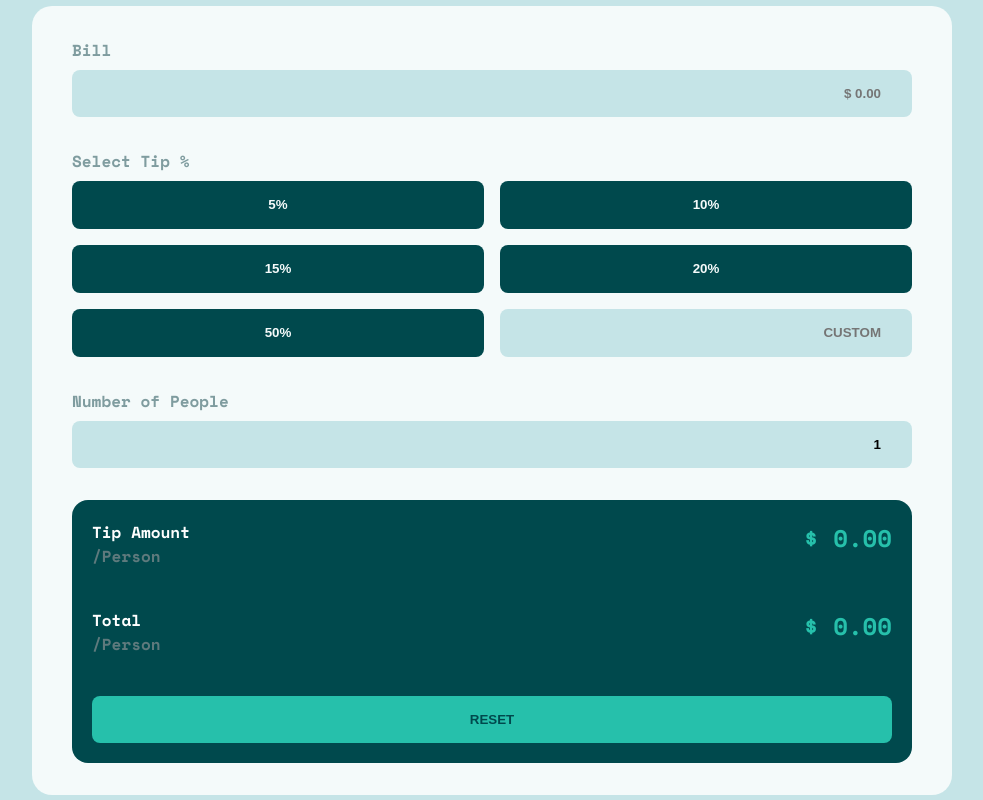
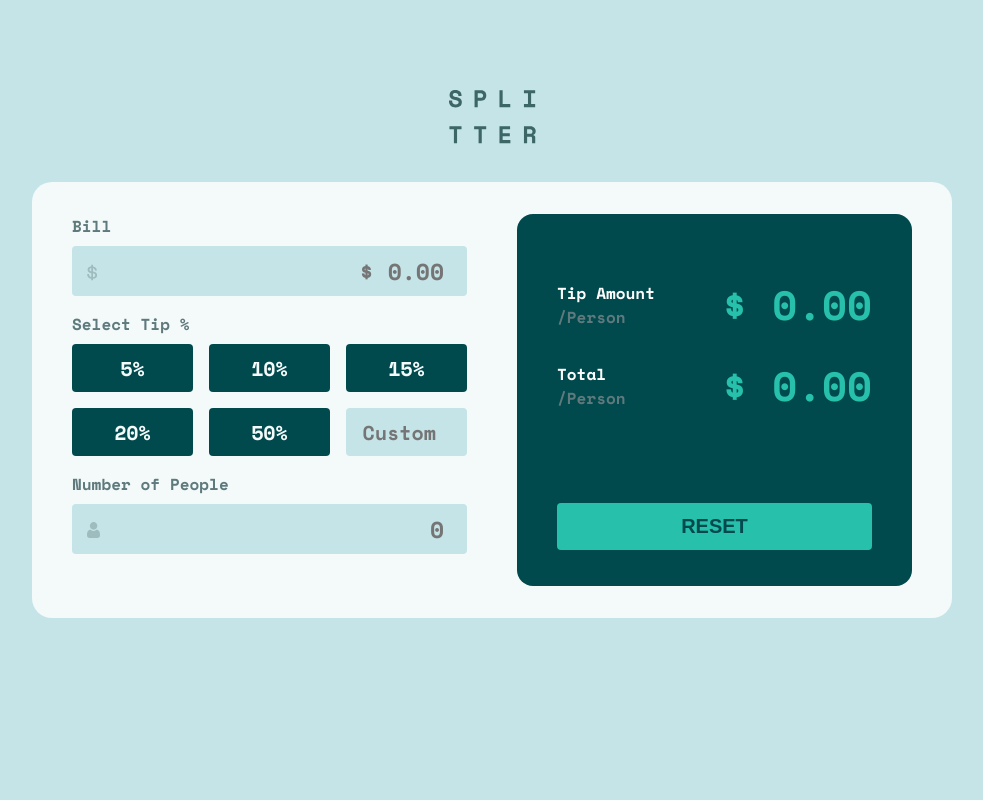
Before and after one commit to arnaudouttier/tip-calculator-app-main, a plain HTML site: page index.html in a window 1280 px wide. Both pictures are taken after a click on the button "RESET". Shown: the whole page, without its empty margins (148-1131 px from the left). Drawn offline with nearby package versions, Linux system fonts and the light colour scheme.

Commit message:
nlle beta

```diff
--- a/global.css
+++ b/global.css
@@ -14,7 +14,7 @@
   border: 0;
   cursor: pointer;
   padding: var(--button_padding) 0;
-  border-radius: var(--border_radius_100);
+  border-radius: var(--button_border_radius);
   font-weight: var(--bolder_200);
   transition: background-color 0.4s ease;
 }
@@ -35,7 +35,7 @@
 
 .btn-secondary:hover {
   background-color: var(--button_secondary_active_bg);
-  color: var(--button_secondary_active_text_color);
+  color: var(--button_primary_active_text_color);
 }
 
 /* INPUTS */
@@ -47,32 +47,48 @@ input {
   cursor: pointer;
   background-color: var(--input_bg_color);
   padding: var(--input_padding);
-  border-radius: var(--border_radius_100);
+  border-radius: var(--input_border_radius);
   font-weight: var(--bolder_200);
+  font-family: var(--page_font_family);
 }
 
-input:focus {
+input[type="radio"] {
+  -moz-appearance: initial;
+}
+
+input:not(input[type="radio"]):focus {
   border: 3px solid var(--border_active) !important;
 }
 
 /* LABEL */
+
 label {
   display: block;
 }
 
-/* LAYOUT */
-
 body {
-  margin: 0;
-  padding: 0;
-  font-family: var(--primary_font);
-  background-color: var(--bg_page);
-  font-weight: var(--bolder_200);
+  font-family: var(--page_font_family);
+  background-color: var(--page_bg_color);
+  font-weight: var(--page_font_weight);
+  background-image: url("images/logo.svg");
+  background-repeat: no-repeat;
+  background-position: 50% 2%;
 }
 
 #main {
   width: 100%;
   height: 100vh;
   display: grid;
-  place-content: center;
+  justify-content: center;
+  align-content: flex-end;
 }
+
+@media (min-width: 1200px) {
+  body {
+    background-position: 50% 12%;
+  }
+
+  #main {
+    place-content: center;
+  }
+}
--- a/index.html
+++ b/index.html
@@ -2,7 +2,7 @@
 <html lang="en">
   <head>
     <meta charset="UTF-8" />
-    <meta name="viewport" content="width=device-width, initial-scale=1.0" />
+    <meta name="viewport" content="width=device-width, initial-scale=1" />
     <meta http-equiv="X-UA-Compatible" content="ie=edge" />
     <link rel="stylesheet" href="style.css" />
     <title>AO Tip Calculator Frontend Mentor</title>
@@ -13,6 +13,11 @@
         <section class="calculator-inputs">
           <div class="calculator-amount">
             <label for="bill">Bill</label>
+            <img
+              src="images/icon-dollar.svg"
+              class="calculator-inputs-input-icon"
+              alt="icon bill dollar"
+            />
             <input
               type="number"
               name="bill"
@@ -35,7 +40,7 @@
               />
               <input
                 type="radio"
-                class="btn btn-primary calculator-perc-button"
+                class="calculator-perc-button"
                 id="ten-perc"
                 value="10"
                 name="checkbox-perc"
@@ -67,32 +72,44 @@
                 id="custom-perc"
                 value=""
                 name="custom-perc"
-                placeholder="CUSTOM"
+                min="0"
+                placeholder="Custom"
               />
             </div>
           </div>
           <div class="calculator-people">
+            <div class="people-labels">
               <label for="people-number">Number of People</label>
               <span class="span-warning">Can't be zero</span>
+            </div>
+            <img
+              src="images/icon-person.svg"
+              class="calculator-inputs-input-icon"
+              alt="icon bill dollar"
+            />
             <input
               type="number"
               name="client"
               id="people-number"
-              value="1"
+              value=""
               class="bill-input"
               min="0"
+              placeholder="0"
             />
           </div>
         </section>
-
         <section class="calculator-result">
+          <div class="calculator-total-group">
             <div class="calculator-tip-amount">
-            <label class="result-label">Tip Amount <span>/Person</span></label>
-            <h2 class="result-total">$ 0.00</h2>
+              <label class="result-label"
+                >Tip Amount <span>/Person</span></label
+              >
+              <h2 class="result-total">$0.00</h2>
             </div>
             <div class="calculator-total">
               <label class="result-label">Total <span>/Person</span></label>
-            <h2 class="result-total">$ 0.00</h2>
+              <h2 class="result-total">$0.00</h2>
+            </div>
           </div>
           <button class="btn btn-secondary calculator-reset">RESET</button>
         </section>
--- a/main.js
+++ b/main.js
@@ -1,11 +1,9 @@
 const calculator = document.querySelector(".calculator");
 const calculatorPeopleBLock = document.querySelector(".calculator-people");
 const billAmount = document.querySelector("#bill-amount");
-const percentageTip = document.querySelector(".bill");
+const customTip = document.querySelector("#custom-perc");
 const nfPeople = document.querySelector("#people-number");
-
 const calculatorReset = document.querySelector(".calculator-reset");
-
 const resultTipTt = document.querySelector(
   ".calculator-tip-amount .result-total"
 );
@@ -15,7 +13,7 @@ let bill = 0;
 let tipPerc = 0;
 let numberCLient = 0;
 
-const tipAmountTotal = (billentage, percTip, peopleN) => {
+const tipAmountTotal = (bill, percTip, peopleN) => {
   return (bill * (percTip / 100)) / peopleN;
 };
 
@@ -25,14 +23,16 @@ const billTotal = (bill, peopleN, percTip) => {
 
 const formatView = (value) => {
   if (isNaN(value) || value === Infinity) {
-    value = "$ 0.00";
+    value = "$0.00";
   }
-  return value;
+  return `$${value.toFixed(2)}`;
 };
 
 const reset = () => {
   billAmount.value = "";
-  nfPeople.value = "1";
+  customTip.value = "";
+  nfPeople.value = "";
+  calculatorPeopleBLock.classList.remove("warning");
   bill = 0;
   tipPerc = 0;
   numberCLient = 0;
@@ -47,7 +47,6 @@ const changeOnCalculator = (event) => {
 
   if (event.target.name === "client") {
     numberCLient = event.target.value;
-    console.log(numberCLient);
 
     if (numberCLient === "0") {
       calculatorPeopleBLock.classList.add("warning");
@@ -58,7 +57,6 @@ const changeOnCalculator = (event) => {
 
   if (event.target.type === "radio" || event.target.name === "custom-perc") {
     tipPerc = event.target.value;
-    console.log(tipPerc);
   }
 
   resultTipTt.innerHTML = formatView(
--- a/style.css
+++ b/style.css
@@ -7,29 +7,44 @@
   width: var(--calculator_width);
   background-color: var(--calculator_bg);
   padding: var(--calculator_padding);
-  border-radius: var(--calculator_border_radius);
+  border-top-left-radius: var(--calculator_border_radius);
+  border-top-right-radius: var(--calculator_border_radius);
 }
 
 .calculator section:first-child {
   margin-bottom: var(--calculator_section_margin);
 }
 
-/* CALCULATOR INPUTS */
+/* Calculator-inputs */
 
 .calculator-amount,
 .calculator-perc-block {
-  margin-bottom: var(--calculator_inputs_amount_block_margin);
+  margin-bottom: var(--ci_amount_block_margin);
+  position: relative;
+}
+
+.calculator-inputs .bill-input {
+  font-size: var(--ci_font_size);
+  color: var(--ci_input_text_color);
 }
 
 .calculator-inputs label {
-  color: var(--calculator_inputs_label_color);
-  margin-bottom: var(--calculator_inputs_label_margin);
+  font-size: var(--ci_label_font_size);
+  color: var(--ci_label_color);
+  margin-bottom: var(--ci_label_margin);
+  font-weight: 900;
+}
+
+.calculator-inputs-input-icon {
+  position: absolute;
+  top: 50px;
+  left: 15px;
 }
 
 .calculator-perc {
   display: grid;
   grid-template-columns: repeat(2, 1fr);
-  grid-gap: var(--calculator_inputs_perc_grid_gap);
+  grid-gap: var(--ci_perc_grid_gap);
 }
 
 .calculator-perc-button {
@@ -37,6 +52,7 @@
   display: flex;
   justify-content: center;
   align-items: center;
+  font-family: var(--page_font_family);
   color: var(--button_primary_text_color);
   min-height: var(--button_height);
 }
@@ -49,7 +65,7 @@
   bottom: 0;
   left: 0;
   background-color: var(--button_primary_bg);
-  border-radius: var(--border_radius_100);
+  border-radius: var(--button_border_radius);
   transition: background-color 0.4s ease;
 }
 
@@ -63,6 +79,7 @@
 }
 
 .calculator-perc-button::after {
+  font-size: var(--ci_perc_font_size);
   z-index: 1;
 }
 
@@ -88,7 +105,19 @@
 }
 
 .calculator-perc-button.custom {
-  color: var(--calculator_inputs_custom_button_text_color);
+  padding: 0 16px 0 0;
+  font-family: var(--page_font_family);
+  font-size: var(--ci_perc_font_size);
+  color: var(--ci_custom_button_text_color);
+}
+
+.calculator-people {
+  position: relative;
+}
+
+.calculator-people .people-labels {
+  display: flex;
+  justify-content: space-between;
 }
 
 .calculator-people .span-warning {
@@ -97,34 +126,37 @@
 
 .calculator-people.warning .span-warning {
   display: block;
-  color: var(--calculator_result_warning_label_color);
+  color: var(--cr_warning_label_color);
 }
 
 .calculator-people.warning input:focus {
-  border: 2px solid var(--calculator_result_warning_border_color) !important;
+  border: 2px solid var(--cr_warning_border_color) !important;
 }
 
-/* CALCULATOR RESULT */
+/* Calculator-result */
 
 .calculator-result {
-  padding: var(--calculator_result_padding);
-  background-color: var(--calculator_result_bg);
-  border-radius: var(--calculator_result_border_radius);
+  padding: var(--cr_mobile_padding);
+  background-color: var(--cr_bg);
+  border-radius: var(--cr_border_radius);
 }
 
 .calculator-tip-amount,
 .calculator-total {
   display: flex;
   justify-content: space-between;
-  margin-bottom: var(--calculator_result_tip_block_margin);
+  margin-bottom: var(--cr_tip_block_margin);
 }
 
 .calculator-result .calculator-reset {
   width: 100%;
+  font-size: var(--cr_btn_font_size);
 }
 
 .calculator-result label {
+  font-size: var(--cr_label_font_size);
   color: var(--label_white);
+  align-self: center;
 }
 
 .calculator-result span {
@@ -133,5 +165,26 @@
 }
 
 .calculator-result .result-total {
+  font-size: var(--cr_total_label_font_size);
   color: var(--label_cyan);
 }
+
+@media (min-width: 1200px) {
+  .calculator {
+    display: grid;
+    grid-template-columns: repeat(2, 1fr);
+    column-gap: var(--calculator_grid_column_gap);
+    border-radius: var(--calculator_border_radius);
+  }
+
+  .calculator-perc {
+    grid-template-columns: repeat(3, 1fr);
+  }
+
+  .calculator-result {
+    display: flex;
+    flex-direction: column;
+    justify-content: space-between;
+    padding: var(--cr_desktop_padding);
+  }
+}
```
Also changed, not shown: variables.css (+61 -32 lines), images/favicon-32x32.png (deleted), 2 other files. Lines whose indentation alone changed are shown as unchanged.
